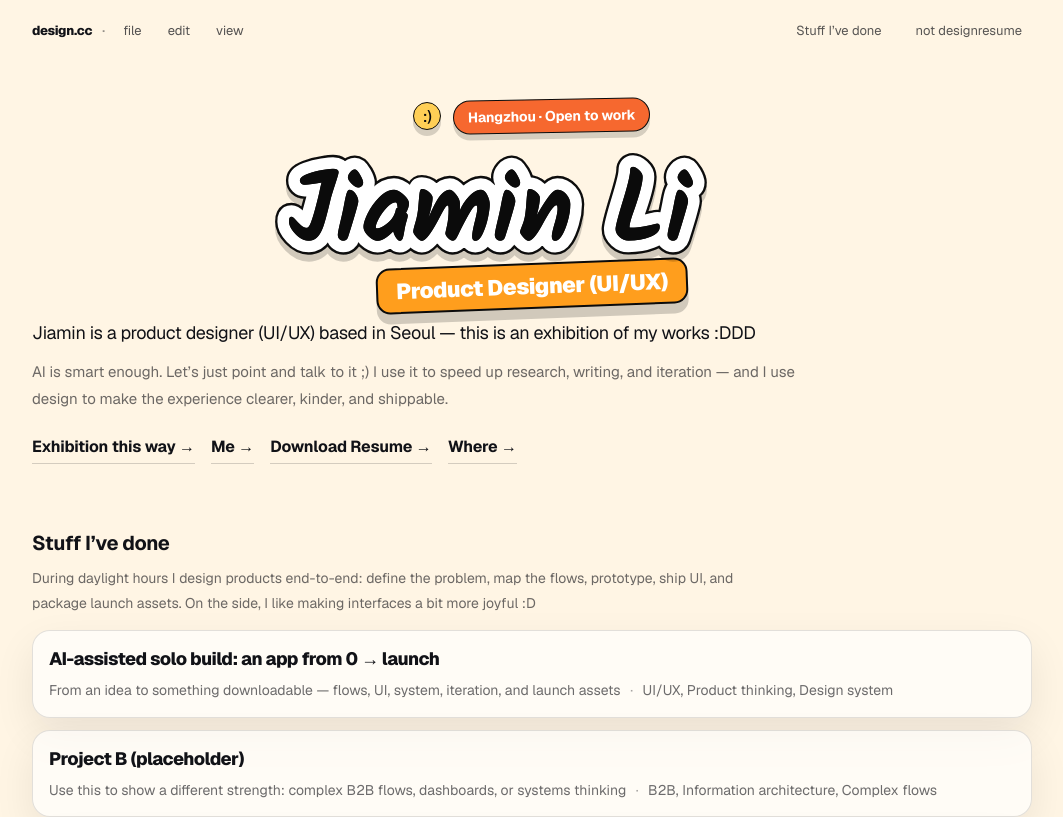
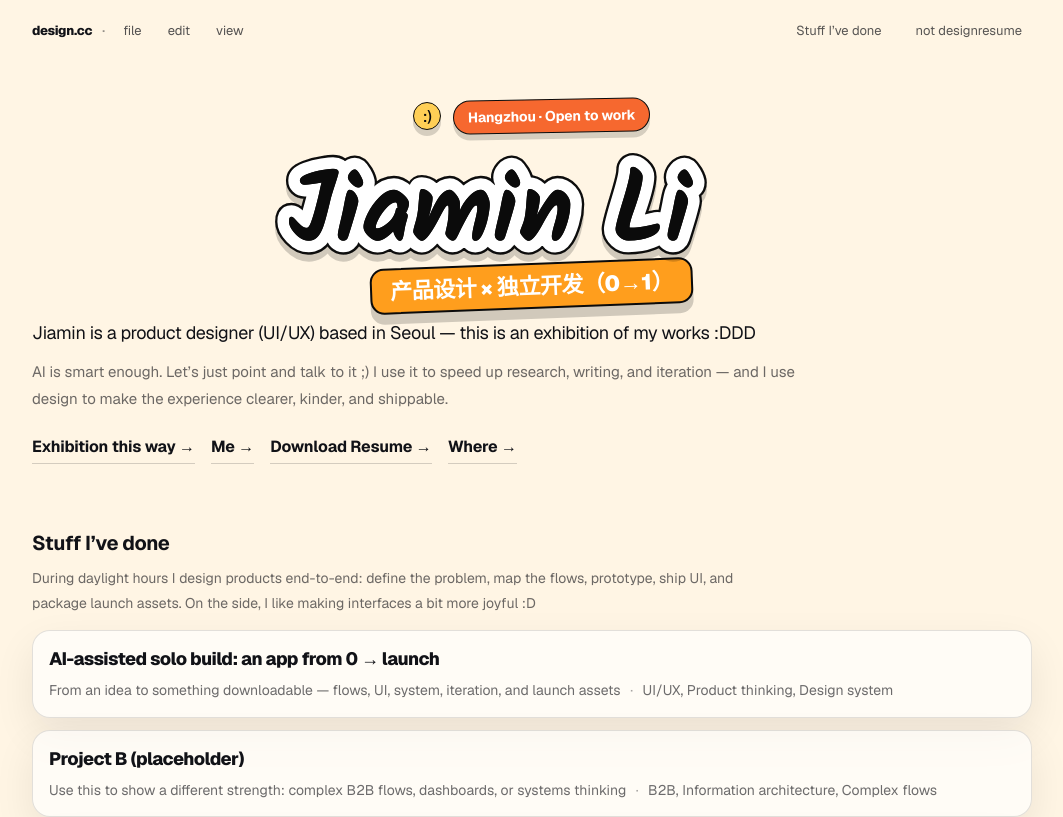
Before and after one commit to jaemin17/jaemin-portfolio, a Next.js app: page / in a window 1280 px wide. Shown: the top 817 px of the page, without its empty margins (108-1171 px from the left). Built offline with nearby package versions, Linux system fonts and the light colour scheme.

Commit message:
style: update hero subtitle copy
Refresh the sticker subtitle under the name to emphasize product design and indie 0→1 building focus.

```diff
--- a/src/app/page.tsx
+++ b/src/app/page.tsx
@@ -18,7 +18,7 @@ export default function Home() {
           </div>
           <StickerTitle className={styles.title} text="Jiamin Li" />
           <div className={styles.stickerSubWrap} aria-label="subtitle sticker">
-            <span className={styles.stickerSub}>Product Designer (UI/UX)</span>
+            <span className={styles.stickerSub}>产品设计 × 独立开发（0→1）</span>
           </div>
           <p className={styles.subtitle}>
             Jiamin is a product designer (UI/UX) based in Seoul — this is an exhibition of my works :DDD
```
